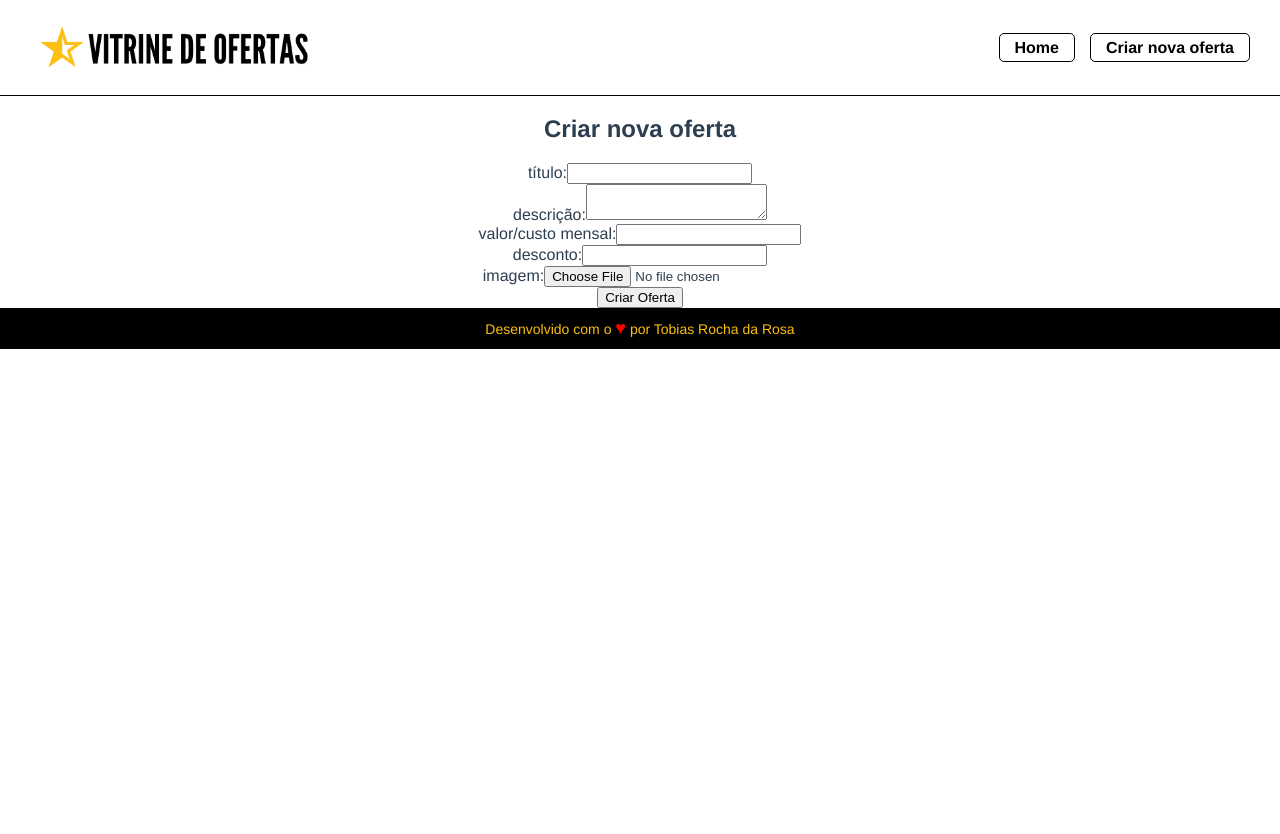
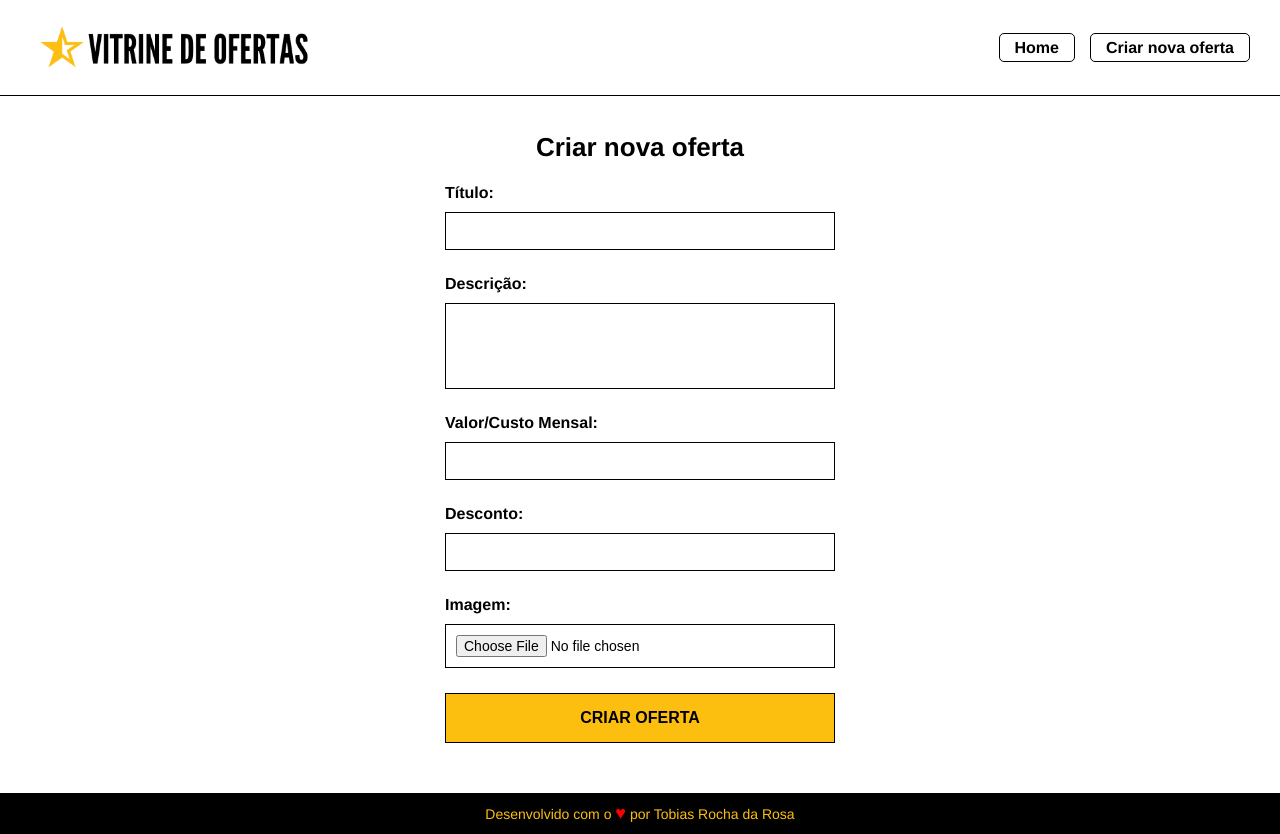
Before and after one commit to tobiassrocha/desafio-appmax, a Vue app: page /create-form-page in a window 1280 px wide. Before the commit the page ends 800 px from the top, so only its background shows below. Built offline with nearby package versions, Linux system fonts and the light colour scheme.

Commit message:
Create offers form component - css done

```diff
--- a/src/App.vue
+++ b/src/App.vue
@@ -27,6 +27,6 @@ body {
   -webkit-font-smoothing: antialiased;
   -moz-osx-font-smoothing: grayscale;
   text-align: center;
-  color: #2c3e50;
+  color: #000;
 }
 </style>
--- a/src/components/CreateOffersForm.vue
+++ b/src/components/CreateOffersForm.vue
@@ -1,28 +1,30 @@
 <template>
-    <form>
-        <h2>Criar nova oferta</h2>
-        <div>
-            <label>título:</label>
-            <input type="text" v-model="offers.title">
+    <section class="createoffer">
+        <h2 class="createoffer__title">Criar nova oferta</h2>
+        <form class="createoffer__form">
+            <div class="createoffer__form__group">
+                <label class="createoffer__form__label">título:</label>
+                <input type="text" v-model="offers.title" class="createoffer__form__input">
             </div>
-        <div>
-            <label>descrição:</label>
-            <textarea v-model="offers.description"></textarea>
+            <div class="createoffer__form__group">
+                <label class="createoffer__form__label">descrição:</label>
+                <textarea rows="4" v-model="offers.description" class="createoffer__form__textarea"></textarea>
             </div>
-        <div>
-            <label>valor/custo mensal:</label>
-            <input type="text" v-model="offers.value">
+            <div class="createoffer__form__group">
+                <label class="createoffer__form__label">valor/custo mensal:</label>
+                <input type="number" v-model="offers.value" class="createoffer__form__input">
             </div>
-        <div>
-            <label>desconto:</label>
-            <input type="text" v-model="offers.discount">
+            <div class="createoffer__form__group">
+                <label class="createoffer__form__label">desconto:</label>
+                <input type="number" v-model="offers.discount" class="createoffer__form__input">
             </div>
-        <div>
-            <label>imagem:</label>
-            <input type="file" @change="onFileChange">
+            <div class="createoffer__form__group">
+                <label class="createoffer__form__label">imagem:</label>
+                <input type="file" @change="onFileChange" class="createoffer__form__input">
             </div>
-        <button @click="add()">Criar Oferta</button>
+            <button @click="add()" class="createoffer__form__button">Criar Oferta</button>
         </form>
+    </section>
 </template>
 
 <script>
@@ -79,6 +81,63 @@ export default {
 }
 </script>
 
-<style>
+<style lang="less" scoped>
+.createoffer {
+    display: flex;
+    flex-direction: column;
+    margin: 15px 0 50px;
 
+    &__title {
+        font-size: 26px;
+    }
+
+    &__form {
+        display: flex;
+        flex-direction: column;
+        margin: 0 auto;
+        width: 390px;
+
+        &__group {
+            display: flex;
+            flex-direction: column;
+            margin-bottom: 25px;
+            text-align: left;
+        }
+
+        &__label {
+            text-transform: capitalize;
+            font-size: 16px;
+            font-weight: bold;
+            margin-bottom: 10px;
+        }
+
+        &__input {
+            padding: 10px;
+            font-size: 14px;
+            outline: none;
+            border: 1px solid;
+            box-sizing: border-box;
+        }
+
+        &__textarea {
+            border: 1px solid;
+            font-family: Avenir, Helvetica, Arial, sans-serif;
+            font-size: 14px;
+            outline: none;
+            padding: 10px;
+            resize: none;
+        }
+
+        &__button {
+            background-color: #fcbf10;
+            border: 1px solid;
+            color: #000;
+            cursor: pointer;
+            font-size: 16px;
+            font-weight: bold;
+            padding: 15px;
+            text-transform: uppercase;
+        }
+    }
+}
 </style>
```
Lines whose indentation alone changed are shown as unchanged.
